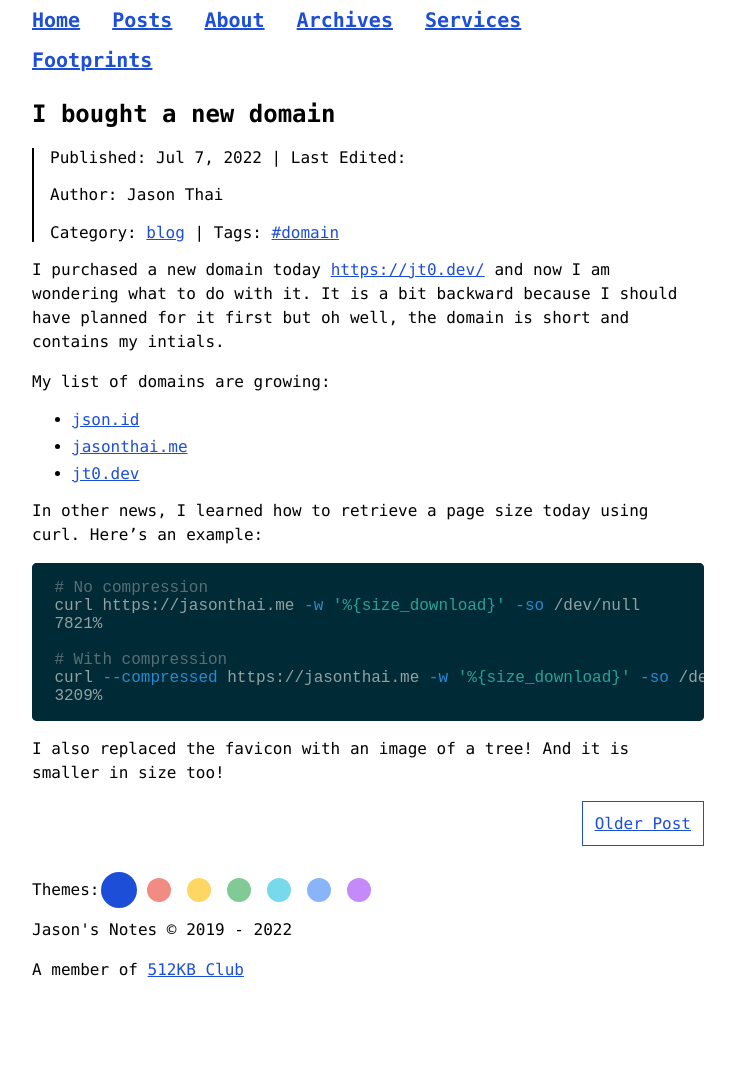
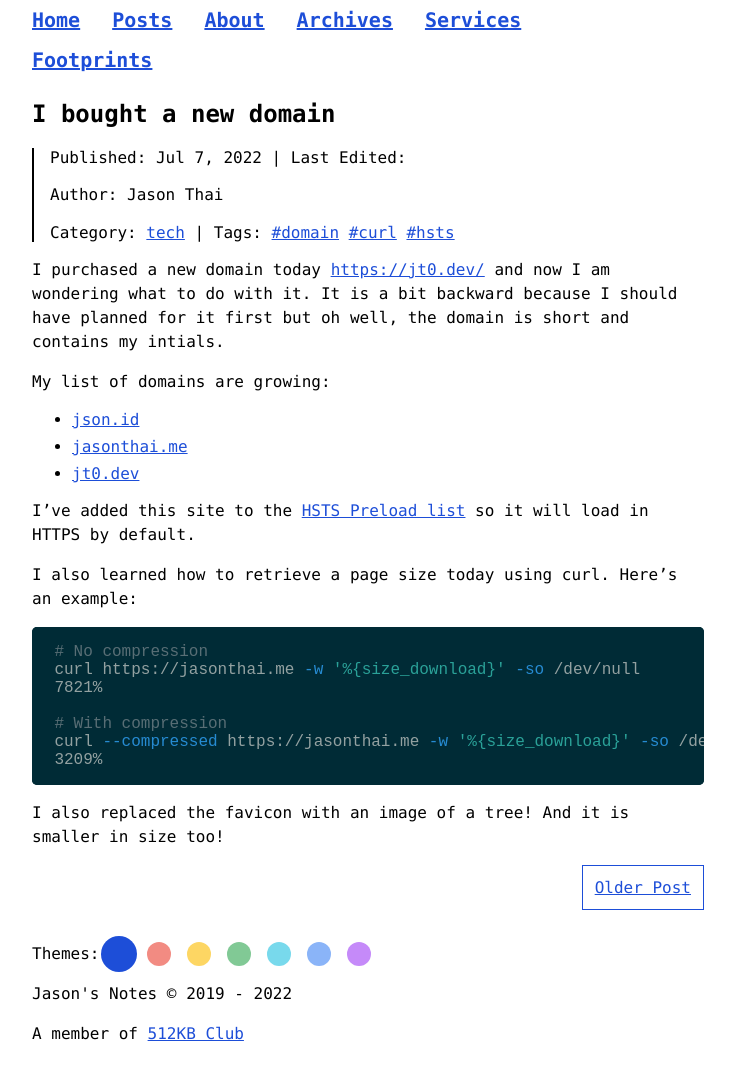
Before and after one commit to jasontthai/jasonthai.me, a Jekyll site: the page built from _posts/2022-07-07-jt0-domain-and-other-stuff.md, in a window 1280 px wide. Shown: the whole page, without its empty margins (272-1007 px from the left). Built offline with Jekyll 4.4.1, drawn with Linux system fonts in a browser that asks for light colours; our own code applies the rules of GitHub Pages for plain Markdown files; comment, search, counter and statistics services are not loaded; before the commit the page ends 1014 px from its top, so only the background shows below that.

Commit message:
update _posts/2022-07-07-jt0-domain-and-other-stuff.md

````diff
--- a/_posts/2022-07-07-jt0-domain-and-other-stuff.md
+++ b/_posts/2022-07-07-jt0-domain-and-other-stuff.md
@@ -1,8 +1,8 @@
 ---
 title: I bought a new domain
 description: What to do with jt0.dev?
-category: blog
-tags: [domain]
+category: tech
+tags: [domain, curl, hsts]
 ---
 
 I purchased a new domain today [https://jt0.dev/](https://jt0.dev/) and now I am wondering what to do with it. It is a bit backward because I should have planned for it first but oh well, the domain is short and contains my intials.
@@ -12,7 +12,9 @@
 * [jasonthai.me](https://jasonthai.me)
 * [jt0.dev](https://jt0.dev)
 
-In other news, I learned how to retrieve a page size today using curl. Here's an example:
+I've added this site to the [HSTS Preload list](https://hstspreload.org/?domain=jasonthai.me) so it will load in HTTPS by default.
+
+I also learned how to retrieve a page size today using curl. Here's an example:
 
 ```sh
 # No compression
````
